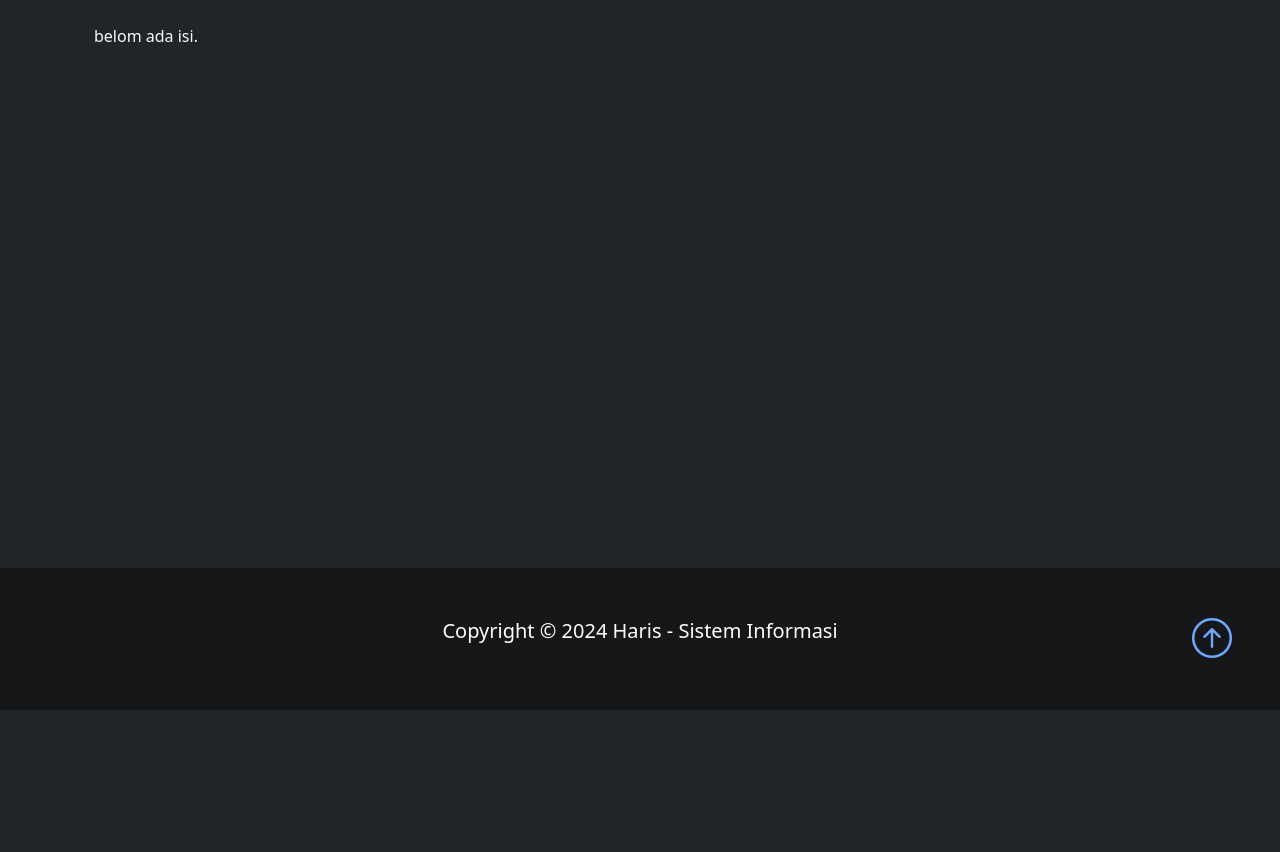
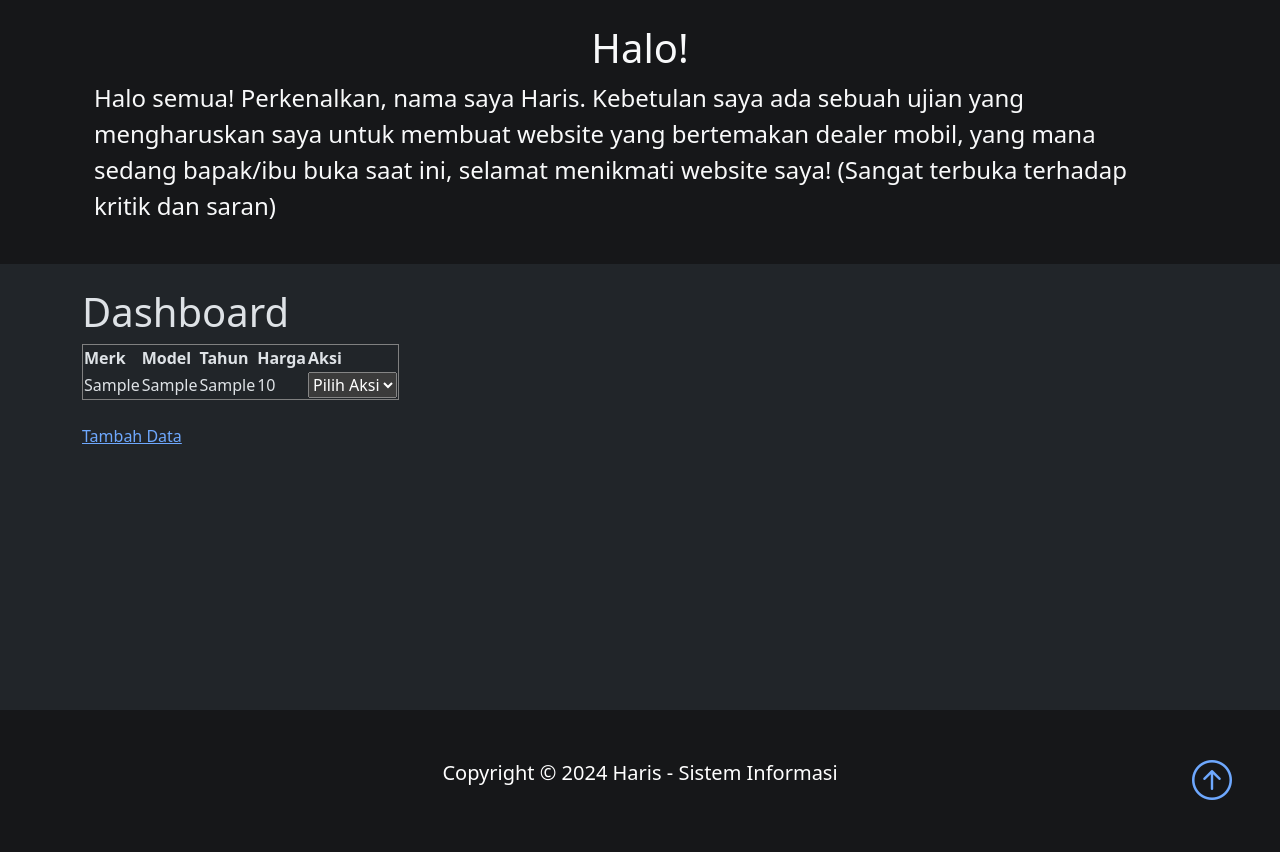
Before and after one commit to harisongg/harisongg, a PHP site: page /dashboard.php in a window 1280 px wide. Shown: the part 90-942 px from the top of the page. Before the commit the page ends 800 px from the top, so only its background shows below. Run offline with PHP 8.4, Linux system fonts and the light colour scheme; tables that the repository leaves empty or names only in its code hold one stand-in row (values such as "Sample post").

Commit message:
Add files via upload
BODOAMAT LAH UI-NYA, YANG PENTING JADI

```diff
--- a/UAS_Haris_825230106/dashboard.php
+++ b/UAS_Haris_825230106/dashboard.php
@@ -1,3 +1,10 @@
+<?php
+require_once "include/config.php";
+require_once "include/session.php";
+
+$result = $conn->query("SELECT id, merk, model, tahun, harga FROM mobil");
+?>
+
 <!doctype html>
 <html lang="en" data-bs-theme="dark">
 
@@ -45,8 +52,56 @@
             </nav>
         </header>
         <main>
-            <div class="container p-4 text-light">
-                belom ada isi.
+            <section class="bg-secondary-subtle text-light p-4 text-center">
+                <div class="container">
+                    <div class="md-flex">
+                        <h1>
+                            <span class="text-light" id="indonesian"> Halo!</span>
+                        </h1>
+
+                        <div class="row text-start container">
+                            <p class="fs-4 lead col-md" id="penglish">
+                                Halo semua! Perkenalkan, nama saya Haris. Kebetulan saya ada sebuah ujian yang mengharuskan
+                                saya untuk membuat website yang bertemakan dealer mobil, yang
+                                mana sedang bapak/ibu buka saat ini, selamat menikmati website
+                                saya! (Sangat terbuka terhadap kritik dan saran)
+                            </p>
+                        </div>
+                    </div>
+                </div>
+            </section>
+
+            <section class="p-4">
+                <div class="container">
+                    <h1>Dashboard</h1>
+                    <table border="1">
+                        <tr>
+                            <th>Merk</th>
+                            <th>Model</th>
+                            <th>Tahun</th>
+                            <th>Harga</th>
+                            <th>Aksi</th>
+                        </tr>
+                        <?php while ($row = $result->fetch_assoc()): ?>
+                        <tr>
+                            <td><?php echo $row['merk']; ?></td>
+                            <td><?php echo $row['model']; ?></td>
+                            <td><?php echo $row['tahun']; ?></td>
+                            <td><?php echo $row['harga']; ?></td>
+                            <td>
+                                <select onchange="location = this.value;">
+                                    <option value="">Pilih Aksi</option>
+                                    <option value="update_mobil.php?id=<?php echo $row['id']; ?>">Update</option>
+                                    <option value="hapus_mobil.php?id=<?php echo $row['id']; ?>" onclick="return confirm('Are you sure?')">Delete</option>
+                                </select>
+                            </td>
+                        </tr>
+                        <?php endwhile; ?>
+                    </table>
+                    <br>
+                    <a href="tambah_mobil.php">Tambah Data</a>
+                </div>
+            </section>
     </div>
     </main>
     <footer class="p-5 bg-secondary-subtle text-white text-center position-relative" style="margin-top: auto; position: fixed; width: 100%; bottom: 0; flex-shrink: 0;">
@@ -67,7 +122,7 @@
         src="https://cdn.jsdelivr.net/npm/bootstrap@5.3.2/dist/js/bootstrap.min.js"
         integrity="sha384-BBtl+eGJRgqQAUMxJ7pMwbEyER4l1g+O15P+16Ep7Q9Q+zqX6gSbd85u4mG4QzX+"
         crossorigin="anonymous"></script>
-    </div>
+
 </body>
 
 </html>
```
Also changed, not shown: UAS_Haris_825230106/hapus_mobil.php (added, +13 -0 lines), UAS_Haris_825230106/tambah_mobil.php (added, +36 -0 lines), UAS_Haris_825230106/update_mobil.php (added, +40 -0 lines). Lines whose indentation alone changed are shown as unchanged.
